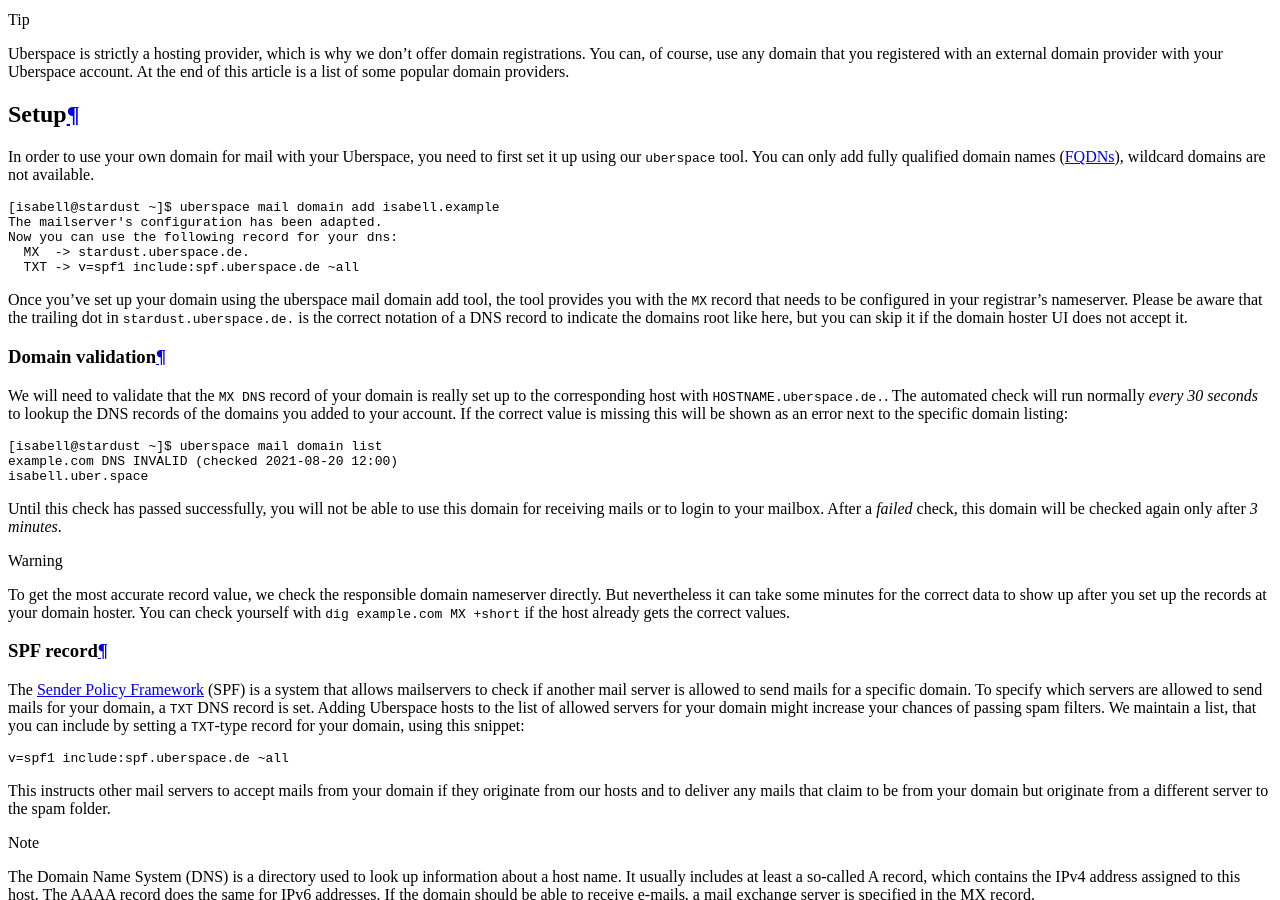
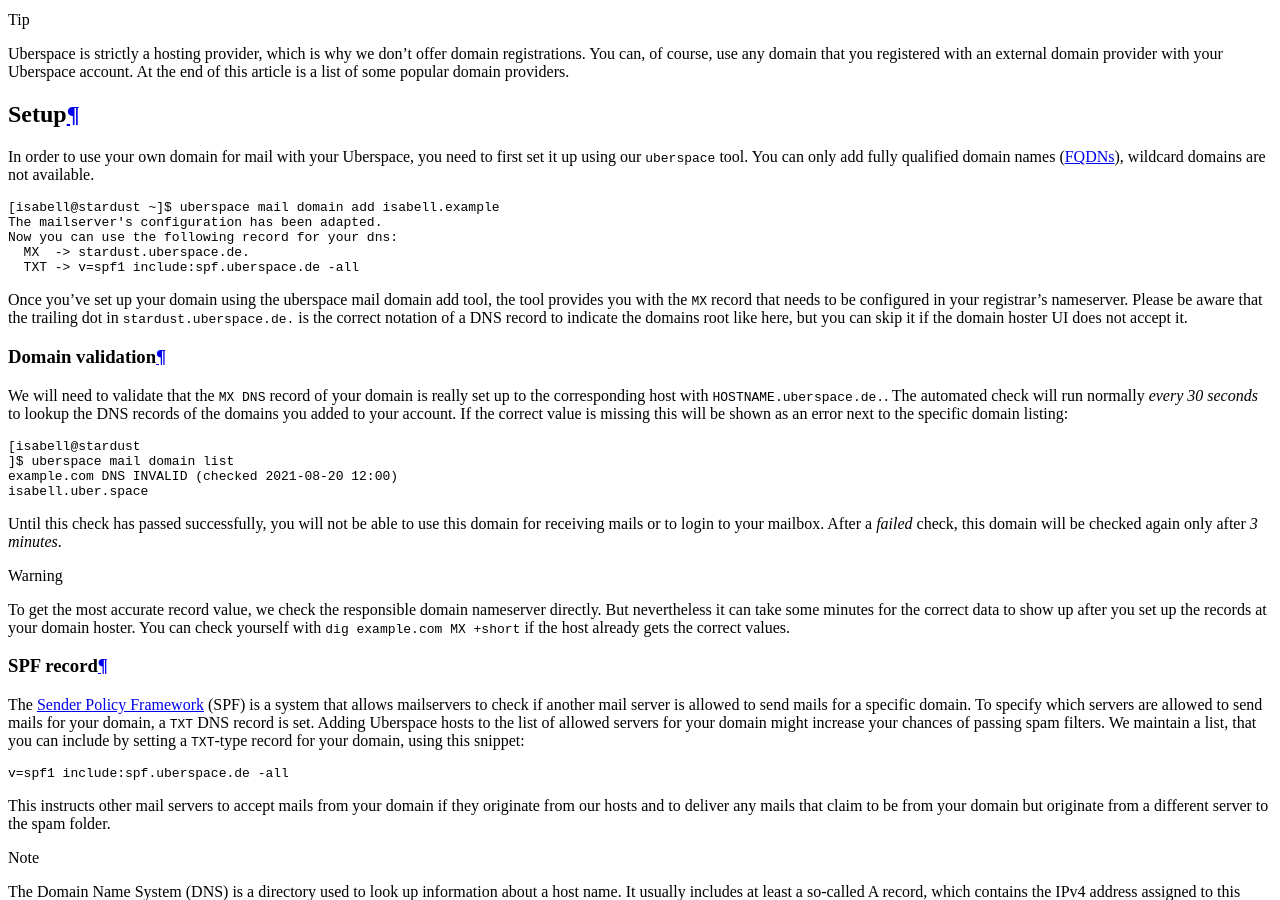
Before and after one commit to Uberspace/manual, a Sphinx documentation site: the page built from source/mail-domains.rst, in a window 1280 px wide and 900 px high, scrolled down 1983 px. Built offline with Sphinx 7.4.7 and the Read the Docs theme 2.0.0, drawn with Linux system fonts in a browser that asks for light colours.

```diff
--- a/source/mail-domains.rst
+++ b/source/mail-domains.rst
@@ -17,7 +17,7 @@ In order to use your own domain for mail with your Uberspace, you need to first
  The mailserver's configuration has been adapted.
  Now you can use the following record for your dns:
    MX  -> stardust.uberspace.de.
-   TXT -> v=spf1 include:spf.uberspace.de ~all
+   TXT -> v=spf1 include:spf.uberspace.de -all
 
 Once you’ve set up your domain using the uberspace mail domain add tool, the tool provides you with the ``MX`` record that needs to be configured in your registrar’s nameserver. Please be aware that the trailing dot in ``stardust.uberspace.de.`` is the correct notation of a DNS record to indicate the domains root like here, but you can skip it if the domain hoster UI does not accept it.
 
@@ -28,7 +28,8 @@ We will need to validate that the ``MX DNS`` record of your domain is really set
 
 .. code-block:: console
 
- [isabell@stardust ~]$ uberspace mail domain list
+ [isabell@stardust
+ ]$ uberspace mail domain list
  example.com DNS INVALID (checked 2021-08-20 12:00)
  isabell.uber.space
 
@@ -44,7 +45,7 @@ The `Sender Policy Framework <https://tools.ietf.org/html/rfc4408>`_ (SPF) is a
 
 .. code-block:: none
 
- v=spf1 include:spf.uberspace.de ~all
+ v=spf1 include:spf.uberspace.de -all
 
 This instructs other mail servers to accept mails from your domain if they originate from our hosts and to deliver any mails that claim to be from your domain but originate from a different server to the spam folder.
 
```
